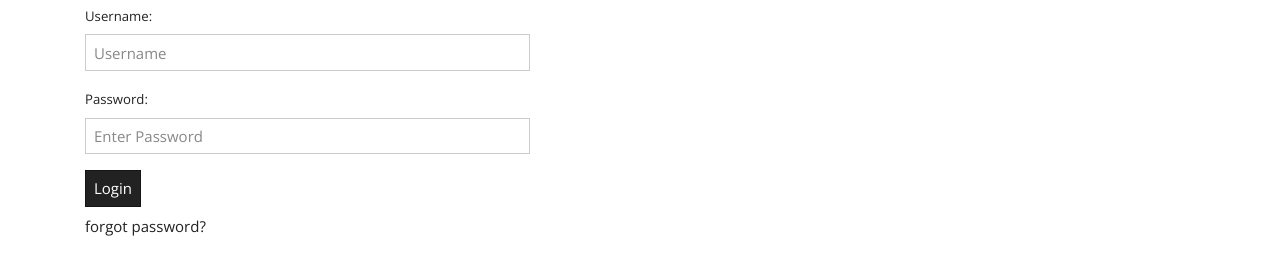
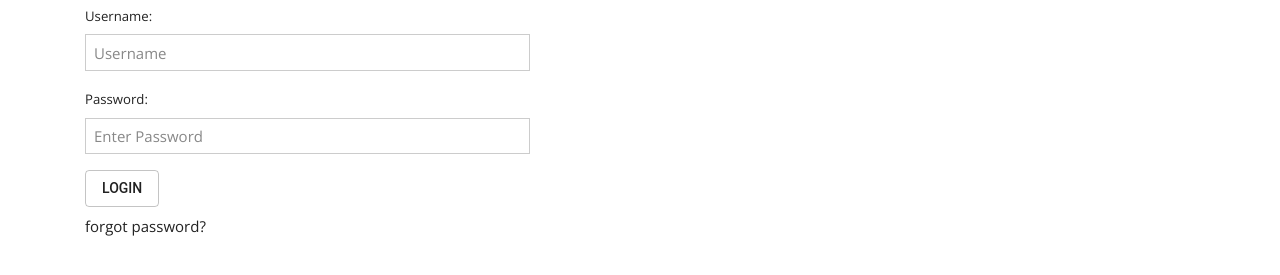
Before and after one commit to resistancet8/wyfae, a React app: page /login in a window 1280 px wide. Shown: the part 127-402 px from the top of the page. Built offline with nearby package versions, Linux system fonts and the light colour scheme.

Commit message:
added loader for login button

```diff
--- a/src/components/App.css
+++ b/src/components/App.css
@@ -7,3 +7,7 @@ input:focus,
 textarea:focus {
   border: 1px solid #444 !important;
 }
+
+.loader-holder {
+  width: 100px;
+}
--- a/src/components/Auth/Login.js
+++ b/src/components/Auth/Login.js
@@ -5,18 +5,35 @@ import { connect } from "react-redux";
 import { loginUser } from "./../../actions/auth_actions";
 import classnames from "classnames";
 import PropTypes from "prop-types";
+import Spinner from "./../Loader/Spinner";
+import Button from "@material-ui/core/Button";
 
 class Login extends Component {
-  state = { errors: {} };
+  constructor(props) {
+    super();
+    this.getData = this.getData.bind(this);
+  }
+
+  state = { errors: {}, loading: false };
 
   getData(formData) {
-    this.props.loginUser(formData, this.props.history);
+    this.setState(
+      {
+        loading: true
+      },
+      () => {
+        setTimeout(() => {
+          this.props.loginUser(formData, this.props.history);
+        }, 300);
+      }
+    );
   }
 
   componentWillReceiveProps(nextProps) {
-    if (nextProps.errors) {
+    if (nextProps.errors && nextProps.errors.msg) {
       this.setState({
-        errors: nextProps.errors
+        errors: nextProps.errors,
+        loading: false
       });
     }
   }
@@ -31,10 +48,7 @@ class Login extends Component {
           <h2 className="font-weight-bold">Login</h2>
           <div className="row">
             <div className="col-md-5">
-              <form
-                autoComplete="off"
-                onSubmit={handleSubmit(this.getData.bind(this))}
-              >
+              <form autoComplete="off" onSubmit={handleSubmit(this.getData)}>
                 {errors.msg && (
                   <div className="alert alert-danger"> {errors.msg} </div>
                 )}
@@ -74,9 +88,18 @@ class Login extends Component {
                     <div className="invalid-feedback"> {errors.password} </div>
                   )}
                 </div>
-                <button type="submit" className="btn btn-dark">
-                  Login
-                </button>
+                <div className="loader-holder">
+                  {/* <button type="submit" className="btn btn-dark">
+                    {this.state.loading ? <Spinner /> : "Login"}
+                  </button> */}
+                  <Button
+                    variant="outlined"
+                    type="submit"
+                    disabled={this.state.loading}
+                  >
+                    {this.state.loading ? <Spinner /> : "Login"}
+                  </Button>
+                </div>
                 <div className="mt-2">
                   <NavLink to="forgot" className="text-dark">
                     forgot password?
--- /dev/null
+++ b/src/components/Loader/Spinner.css
@@ -0,0 +1,3 @@
+.loader {
+  width: 50%;
+}
--- /dev/null
+++ b/src/components/Loader/Spinner.js
@@ -0,0 +1,7 @@
+import React from "react";
+import ThreeDots from "./../../assets/img/three-dots.svg";
+import "./Spinner.css";
+
+export default () => {
+  return <img src={ThreeDots} alt="Loader" className="loader" />;
+};
```
Also changed, not shown: src/assets/img/three-dots.svg (added).
